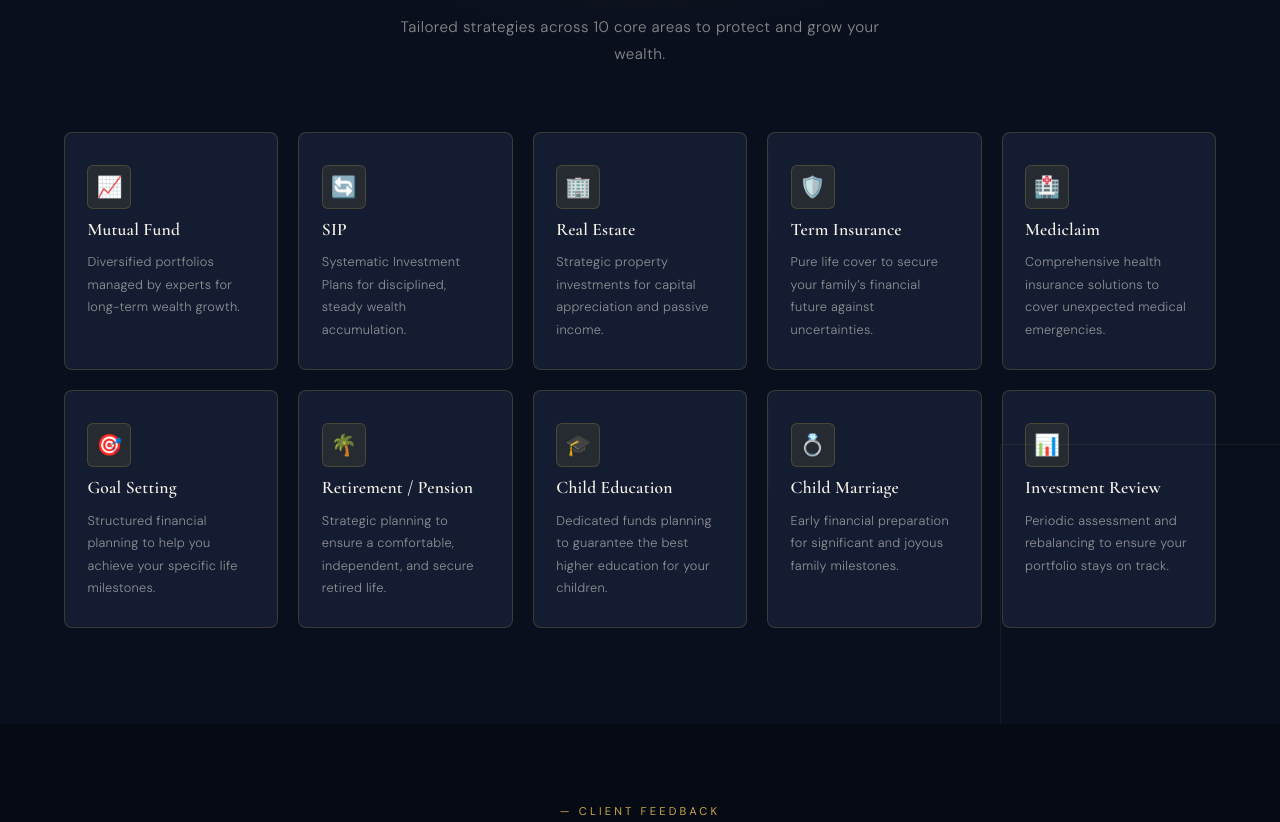
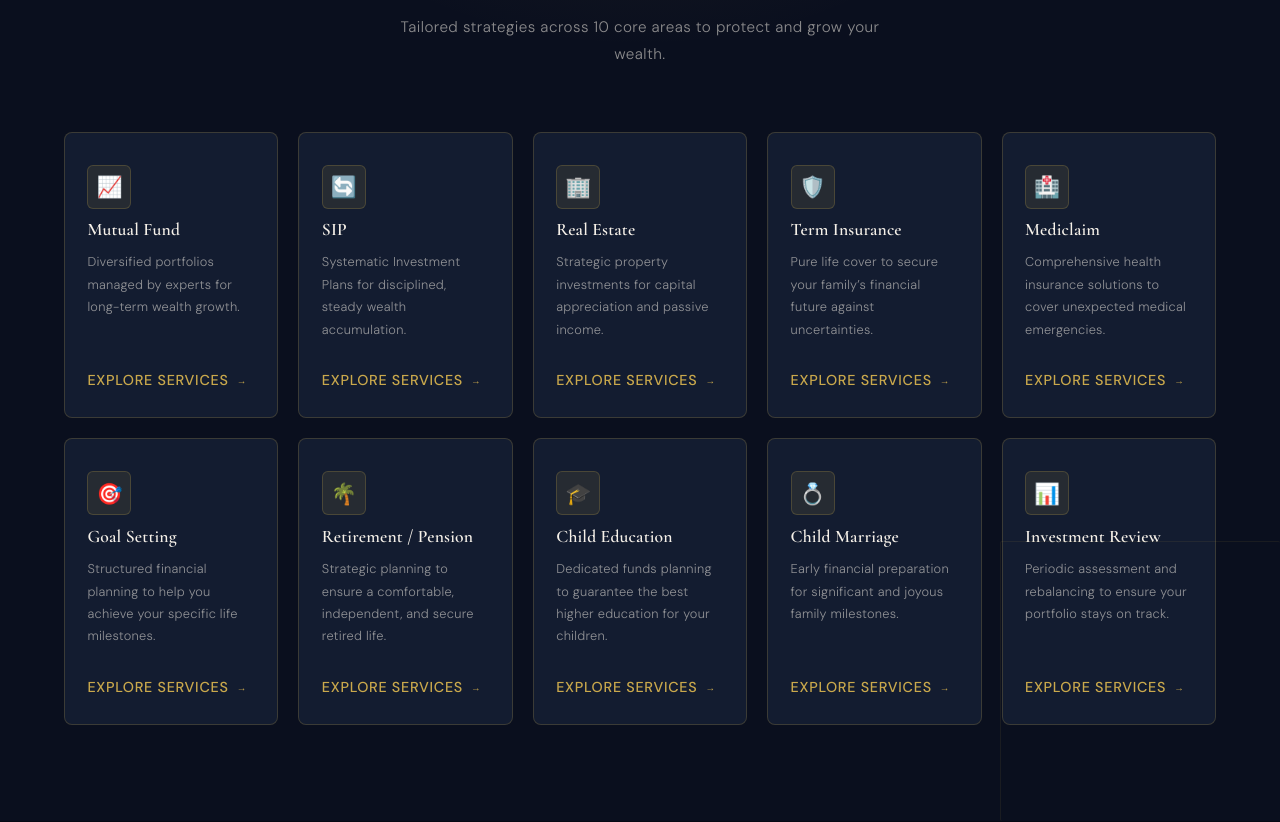
Before and after one commit to rohitjain7744/dhurvinvestment, a React (Vite) app: page / in a window 1280 px wide. Shown: the part 1100-1922 px from the top of the page. Built offline with nearby package versions, Linux system fonts and the light colour scheme.

Commit message:
Added SIP page, fixed Google Maps, and integrated Web3Forms in Contact page

```diff
--- a/src/App.jsx
+++ b/src/App.jsx
@@ -55,7 +55,7 @@ const App = () => {
         <Route path="/services/retirement" element={<Retirement />} />
         <Route path='/Contact' element={<Contact/>}/>
         <Route path='/services/mediclaim' element={<MediClaim/>}/>
-        <Route path='/services/realestate' element={<RealEstate/>}/>
+        <Route path='/services/real-estate' element={<RealEstate/>}/>
         <Route path='/services/child-plan' element={<ChildPlan/>}/>
         <Route path="/services/portfolio-review" element={<PortfolioReview/>}/>
         <Route path="/services/sip" element={<Sip/>}/>
--- a/src/Component/Hero/Hero.jsx
+++ b/src/Component/Hero/Hero.jsx
@@ -32,7 +32,7 @@ const Hero = () => {
         </p>
 
         <div className="hero-buttons">
-          <a href="#services" className="btn-primary">
+          <a href="/services" className="btn-primary">
             <span>Explore Services</span>
           </a>
           <a href="#contact" className="btn-secondary">
--- a/src/Component/Nav/Nav.css
+++ b/src/Component/Nav/Nav.css
@@ -92,12 +92,12 @@
 }
 
 .brand-blue   { color: var(--white); }
-.brand-yellow { color: var(--gold); font-size: 1.5rem; margin: 0 1px; }
+.brand-yellow { color: var(--gold); font-size: 2.5rem; margin: 0 1px; }
 
 .logo-sub {
   font-family: 'DM Sans', sans-serif;
   font-size: 0.52rem;
-  font-weight: 300;
+  font-weight: 600;
   letter-spacing: 0.35em;
   color: var(--gold);
   text-transform: uppercase;
--- a/src/Component/Nav/Nav.jsx
+++ b/src/Component/Nav/Nav.jsx
@@ -58,7 +58,7 @@ const Navbar = () => {
               <span className="brand-yellow">₹</span>
               <span className="brand-blue">UV</span>
             </div>
-            <span className="logo-sub">Investments</span>
+            <span className="logo-sub">I  n v e s t m e n t s</span>
           </div>
         </Link>
         {/* ⚠️ If logo still stacks: find & delete the SECOND .brand-logo block
--- a/src/Component/OurService/OurService.css
+++ b/src/Component/OurService/OurService.css
@@ -228,3 +228,44 @@
 @media (max-width: 380px) {
   .services-grid { grid-template-columns: 1fr; }
 }
+/* ── Read More Button Styling ── */
+.read-more-btn {
+  display: inline-flex;
+  align-items: center;
+  gap: 8px;
+  margin-top: 20px;
+  color: #c9a84c; /* Gold color */
+  font-size: 0.9rem;
+  font-weight: 500;
+  text-decoration: none;
+  text-transform: uppercase;
+  letter-spacing: 0.05em;
+  transition: color 0.3s ease;
+}
+
+.read-more-btn .arrow {
+  transition: transform 0.3s ease;
+}
+
+/* Hover Effect: Text bright hoga aur arrow thoda aage jayega */
+.read-more-btn:hover {
+  color: #e2c47a; /* Lighter gold */
+}
+
+.read-more-btn:hover .arrow {
+  transform: translateX(5px);
+}
+
+/* Ensure card has flex direction so button always stays at the bottom */
+.service-card {
+  display: flex;
+  flex-direction: column;
+  justify-content: flex-start;
+  align-items: flex-start;
+}
+
+/* Pushes the button to the bottom if text descriptions are of different lengths */
+.service-desc {
+  flex-grow: 1;
+  margin-bottom: 0;
+}
--- a/src/Component/OurService/OurService.jsx
+++ b/src/Component/OurService/OurService.jsx
@@ -1,19 +1,20 @@
 import React from 'react';
+import { Link } from 'react-router-dom'; // Link import karna zaroori hai
 import './OurService.css';
 
 const Services = () => {
-  // Array of services based on the business card
+  // Array of services (Added 'path' to each object)
   const serviceList = [
-    { title: 'Mutual Fund', desc: 'Diversified portfolios managed by experts for long-term wealth growth.', icon: '📈' },
-    { title: 'SIP', desc: 'Systematic Investment Plans for disciplined, steady wealth accumulation.', icon: '🔄' },
-    { title: 'Real Estate', desc: 'Strategic property investments for capital appreciation and passive income.', icon: '🏢' },
-    { title: 'Term Insurance', desc: 'Pure life cover to secure your family’s financial future against uncertainties.', icon: '🛡️' },
-    { title: 'Mediclaim', desc: 'Comprehensive health insurance solutions to cover unexpected medical emergencies.', icon: '🏥' },
-    { title: 'Goal Setting', desc: 'Structured financial planning to help you achieve your specific life milestones.', icon: '🎯' },
-    { title: 'Retirement / Pension', desc: 'Strategic planning to ensure a comfortable, independent, and secure retired life.', icon: '🌴' },
-    { title: 'Child Education', desc: 'Dedicated funds planning to guarantee the best higher education for your children.', icon: '🎓' },
-    { title: 'Child Marriage', desc: 'Early financial preparation for significant and joyous family milestones.', icon: '💍' },
-    { title: 'Investment Review', desc: 'Periodic assessment and rebalancing to ensure your portfolio stays on track.', icon: '📊' }
+    { title: 'Mutual Fund', desc: 'Diversified portfolios managed by experts for long-term wealth growth.', icon: '📈', path: '/services/mutual-funds' },
+    { title: 'SIP', desc: 'Systematic Investment Plans for disciplined, steady wealth accumulation.', icon: '🔄', path: '/services/mutual-funds' },
+    { title: 'Real Estate', desc: 'Strategic property investments for capital appreciation and passive income.', icon: '🏢', path: '/services/real-estate' },
+    { title: 'Term Insurance', desc: 'Pure life cover to secure your family’s financial future against uncertainties.', icon: '🛡️', path: '/services/term-insurance' },
+    { title: 'Mediclaim', desc: 'Comprehensive health insurance solutions to cover unexpected medical emergencies.', icon: '🏥', path: '/services/mediclaim' },
+    { title: 'Goal Setting', desc: 'Structured financial planning to help you achieve your specific life milestones.', icon: '🎯', path: '/services' },
+    { title: 'Retirement / Pension', desc: 'Strategic planning to ensure a comfortable, independent, and secure retired life.', icon: '🌴', path: '/services/retirement' },
+    { title: 'Child Education', desc: 'Dedicated funds planning to guarantee the best higher education for your children.', icon: '🎓', path: '/services/child-plan' },
+    { title: 'Child Marriage', desc: 'Early financial preparation for significant and joyous family milestones.', icon: '💍', path: '/services/child-plan' },
+    { title: 'Investment Review', desc: 'Periodic assessment and rebalancing to ensure your portfolio stays on track.', icon: '📊', path: '/services/portfolio-review' }
   ];
 
   return (
@@ -32,6 +33,11 @@ const Services = () => {
             <div className="service-icon">{service.icon}</div>
             <h3 className="service-title">{service.title}</h3>
             <p className="service-desc">{service.desc}</p>
+
+            {/* ── Read More Button ── */}
+            <Link to={service.path} className="read-more-btn">
+              Explore Services <span className="arrow">→</span>
+            </Link>
           </div>
         ))}
       </div>
```
